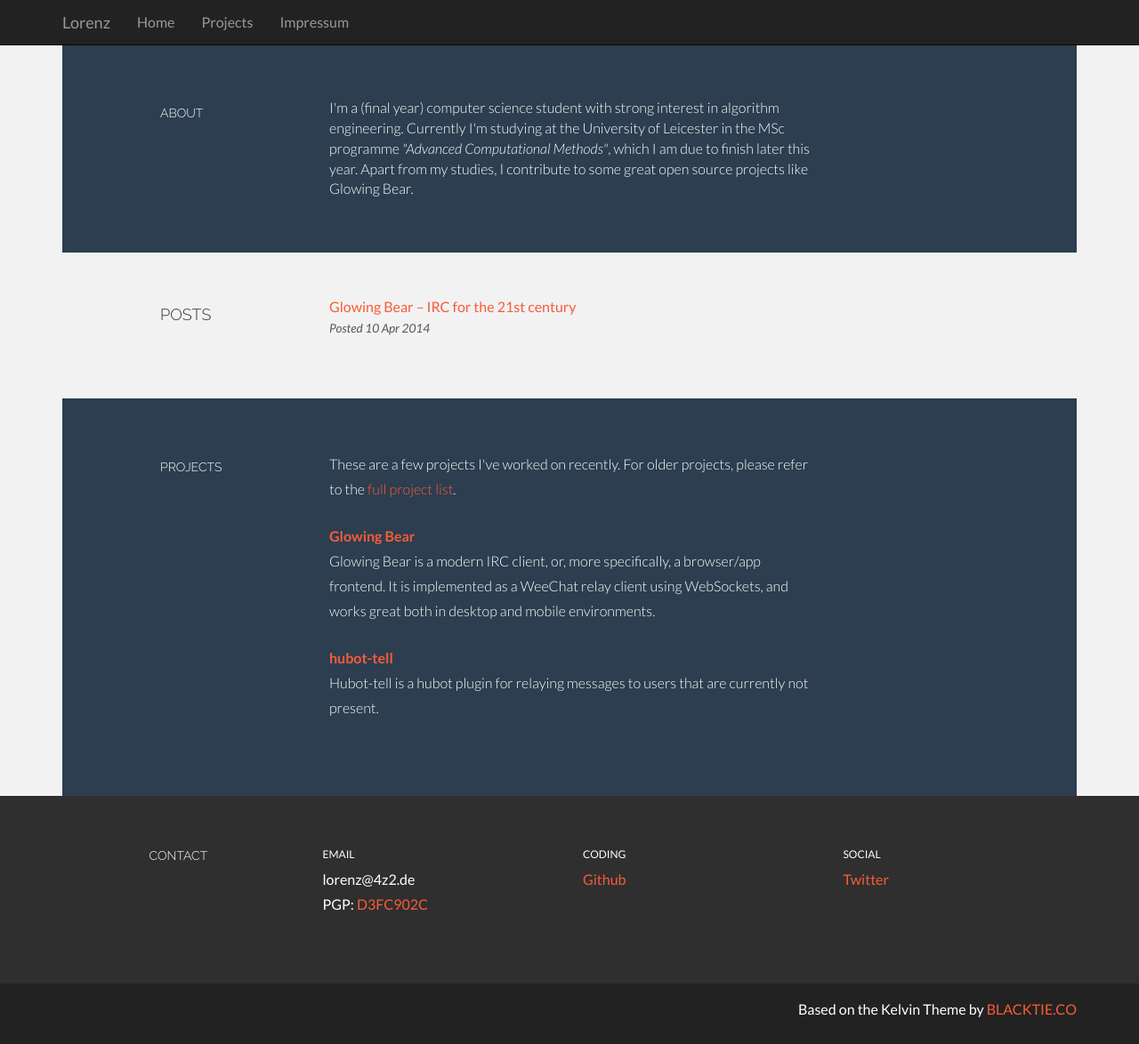
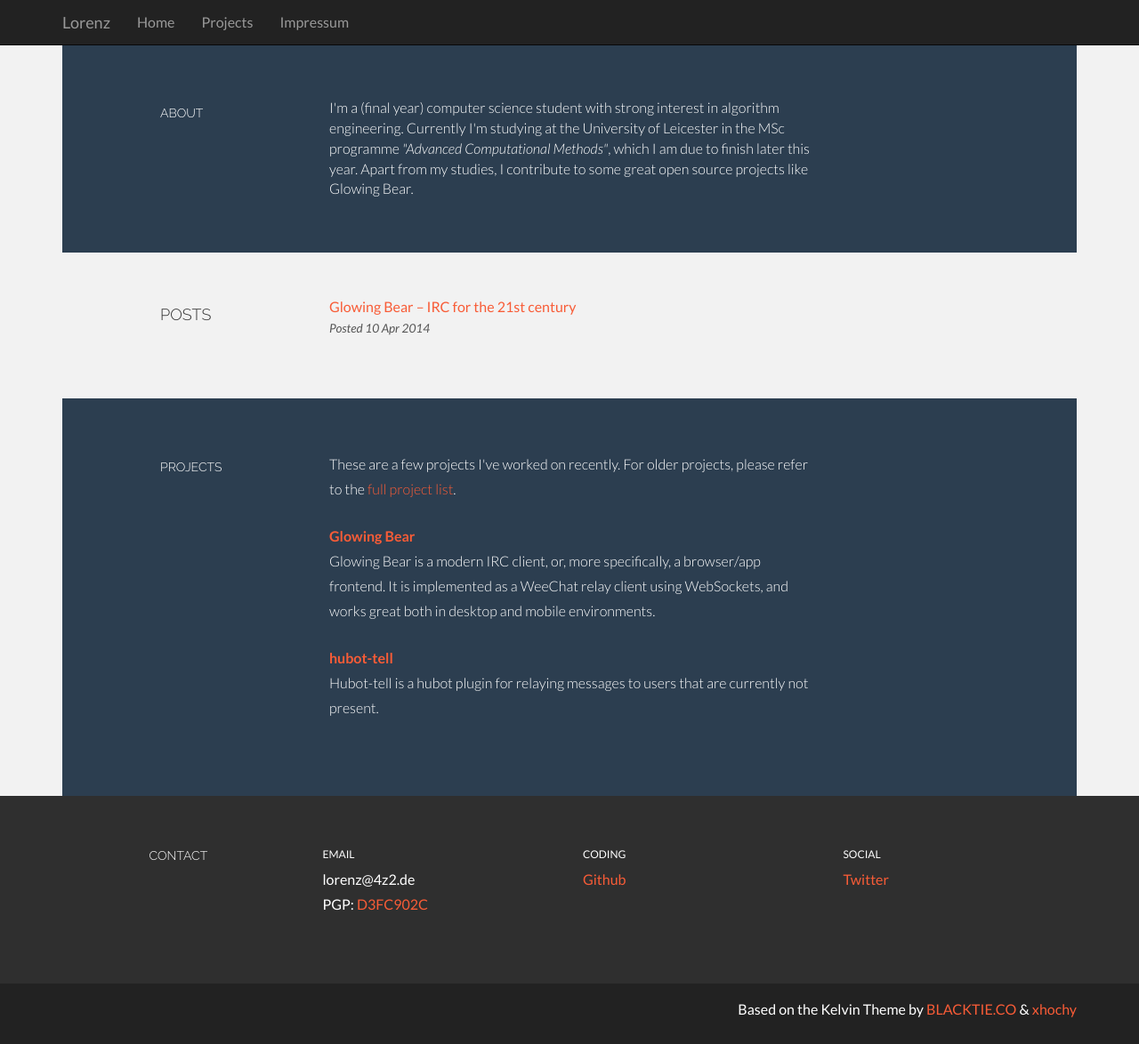
Before and after one commit to lorenzhs/lorenzhs.github.io, a Jekyll site: the page built from index.html, in a window 1280 px wide and 1174 px high. Shown: the whole window at 89% size. Built offline with Jekyll 4.4.1, drawn with Linux system fonts in a browser that asks for light colours.

Commit message:
attribution

```diff
--- a/_layouts/default.html
+++ b/_layouts/default.html
@@ -79,7 +79,7 @@
 	</div><!--/ #footer -->
   <div id="c">
       <div class="container">
-          <p>Based on the Kelvin Theme by <a href="http://www.blacktie.co">BLACKTIE.CO</a></p>
+          <p>Based on the Kelvin Theme by <a href="http://www.blacktie.co">BLACKTIE.CO</a> &amp; <a href="https://xhochy.com">xhochy</a></p>
       </div>
   </div>
 </body>
```
